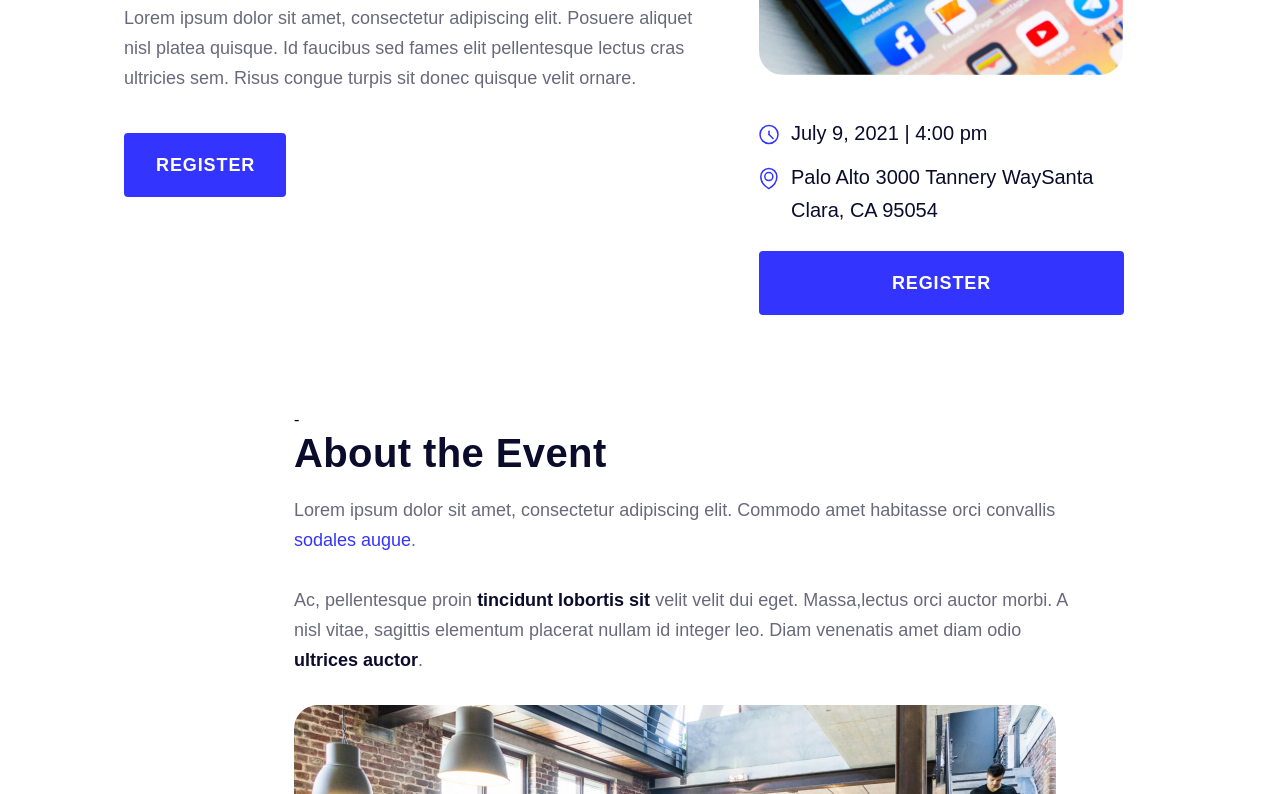
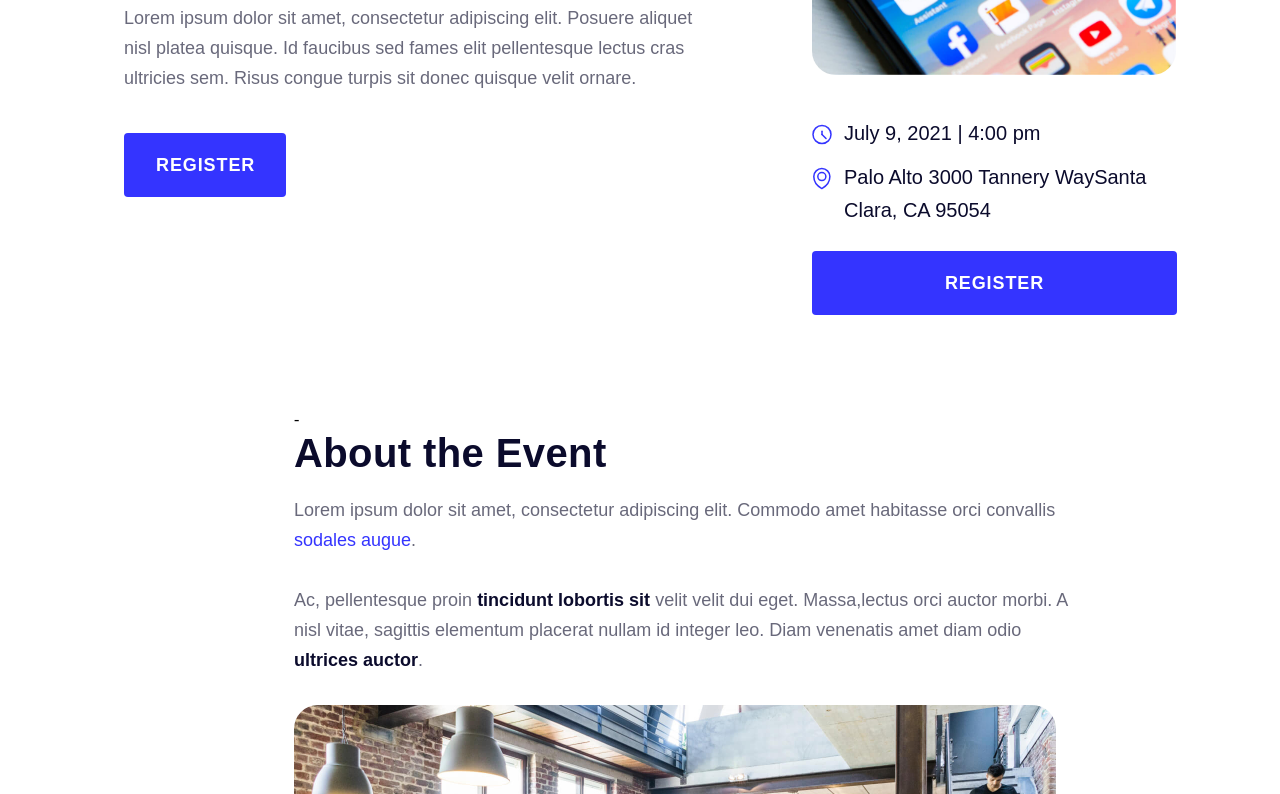
Before and after one commit to Abhaykesarwani01/educal, a plain HTML site: page Assets/events/event1.html in a window 1280 px wide. Shown: the part 282-1076 px from the top of the page. Drawn offline with Linux system fonts and the light colour scheme.

Commit message:
Update event_page.css

```diff
--- a/Assets/events/event_page.css
+++ b/Assets/events/event_page.css
@@ -259,7 +259,7 @@ p{
 
 .right_box{
     position: absolute;
-    right:24px;
+    left: 680px;
     top:30px;
     width: 365px;
     height: 475px;
```
